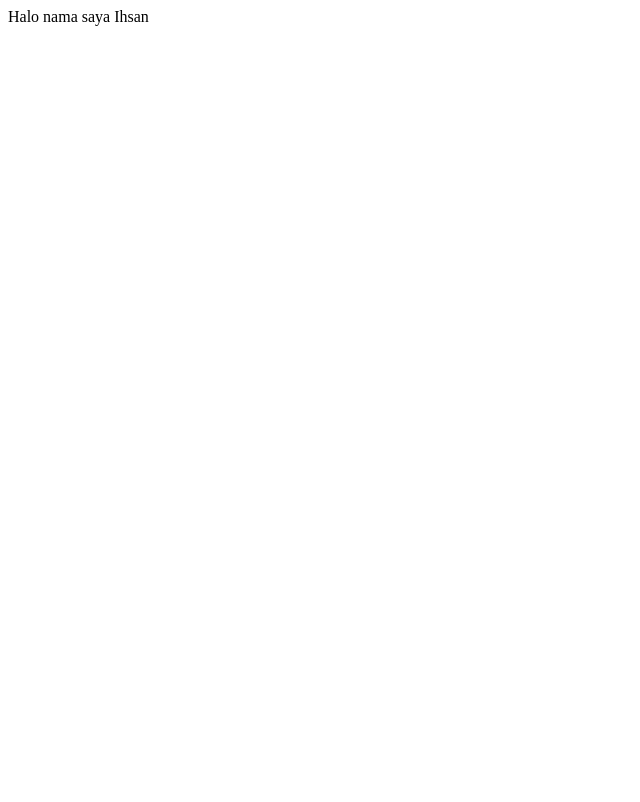
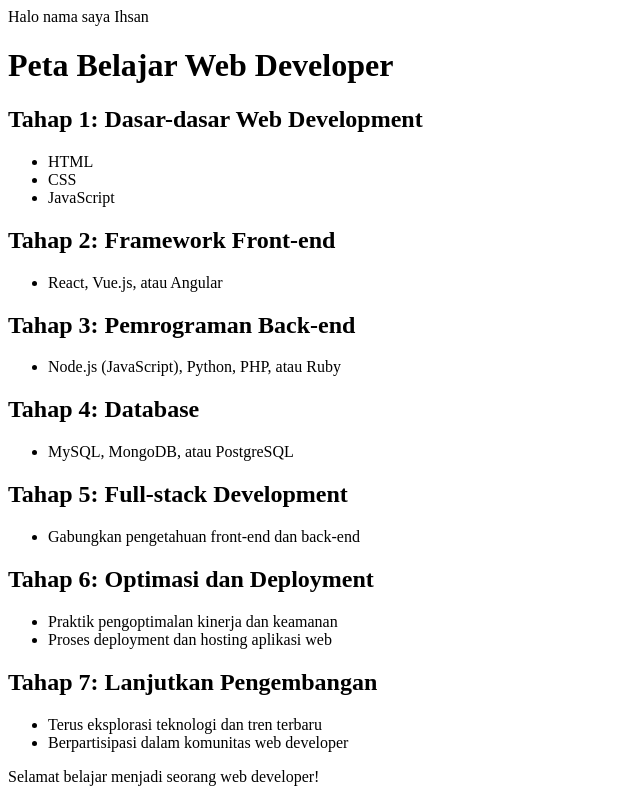
Before and after one commit to ssaaannn/ssaaannn.github.io, a plain HTML site: page index.html in a window 1280 px wide. Shown: the whole page, without its empty margins (0-640 px from the left). Drawn offline with Linux system fonts and the light colour scheme.

Commit message:
Update index.html

```diff
--- a/index.html
+++ b/index.html
@@ -1 +1,66 @@
 Halo nama saya Ihsan
+<!DOCTYPE html>
+<html lang="en">
+<head>
+  <meta charset="UTF-8">
+  <meta name="viewport" content="width=device-width, initial-scale=1.0">
+  <title>Peta Belajar Web Developer</title>
+  <link rel="stylesheet" href="style.css">
+</head>
+<body>
+  <header>
+    <h1>Peta Belajar Web Developer</h1>
+  </header>
+  <main>
+    <section>
+      <h2>Tahap 1: Dasar-dasar Web Development</h2>
+      <ul>
+        <li>HTML</li>
+        <li>CSS</li>
+        <li>JavaScript</li>
+      </ul>
+    </section>
+    <section>
+      <h2>Tahap 2: Framework Front-end</h2>
+      <ul>
+        <li>React, Vue.js, atau Angular</li>
+      </ul>
+    </section>
+    <section>
+      <h2>Tahap 3: Pemrograman Back-end</h2>
+      <ul>
+        <li>Node.js (JavaScript), Python, PHP, atau Ruby</li>
+      </ul>
+    </section>
+    <section>
+      <h2>Tahap 4: Database</h2>
+      <ul>
+        <li>MySQL, MongoDB, atau PostgreSQL</li>
+      </ul>
+    </section>
+    <section>
+      <h2>Tahap 5: Full-stack Development</h2>
+      <ul>
+        <li>Gabungkan pengetahuan front-end dan back-end</li>
+      </ul>
+    </section>
+    <section>
+      <h2>Tahap 6: Optimasi dan Deployment</h2>
+      <ul>
+        <li>Praktik pengoptimalan kinerja dan keamanan</li>
+        <li>Proses deployment dan hosting aplikasi web</li>
+      </ul>
+    </section>
+    <section>
+      <h2>Tahap 7: Lanjutkan Pengembangan</h2>
+      <ul>
+        <li>Terus eksplorasi teknologi dan tren terbaru</li>
+        <li>Berpartisipasi dalam komunitas web developer</li>
+      </ul>
+    </section>
+  </main>
+  <footer>
+    <p>Selamat belajar menjadi seorang web developer!</p>
+  </footer>
+</body>
+</html>
```
